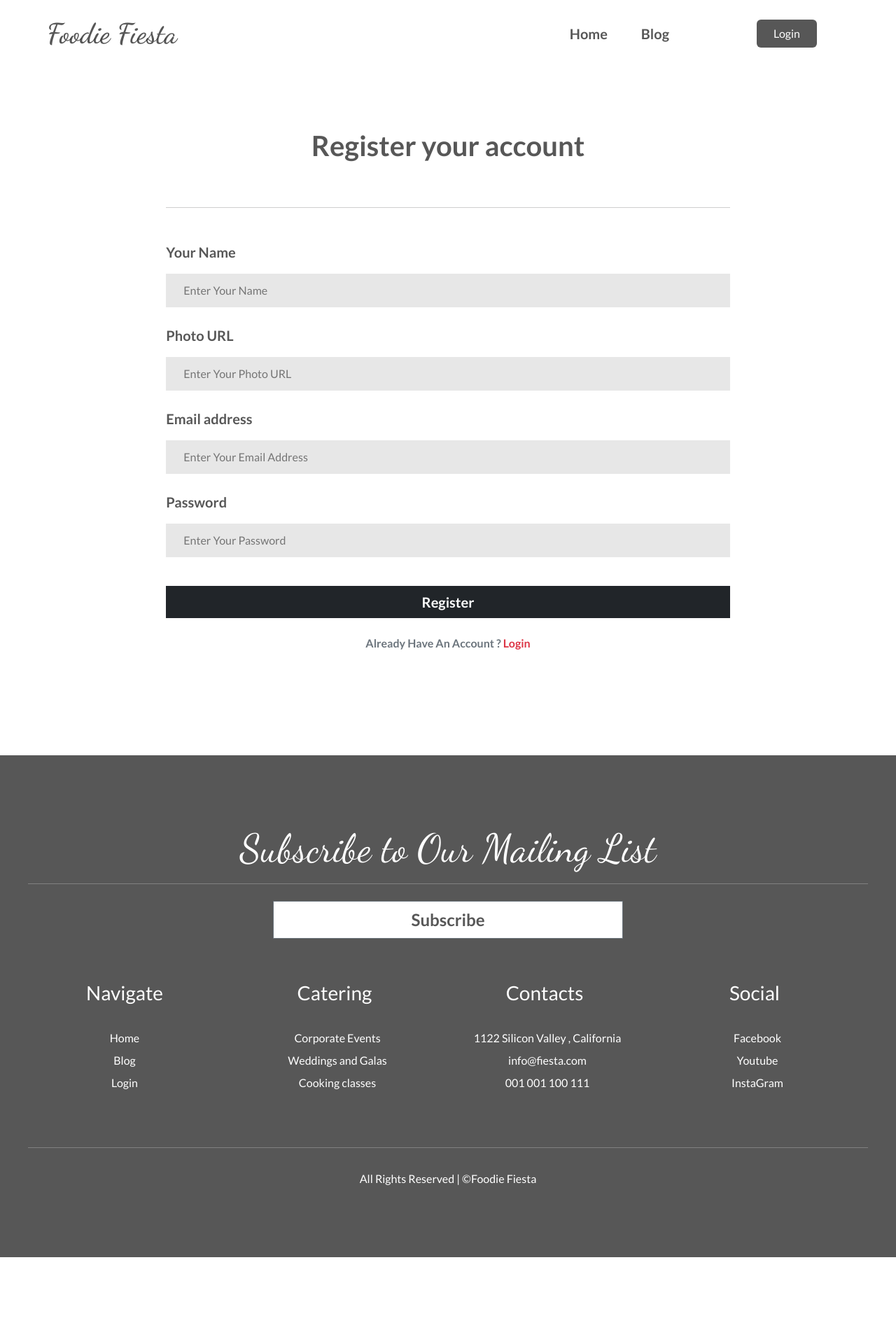
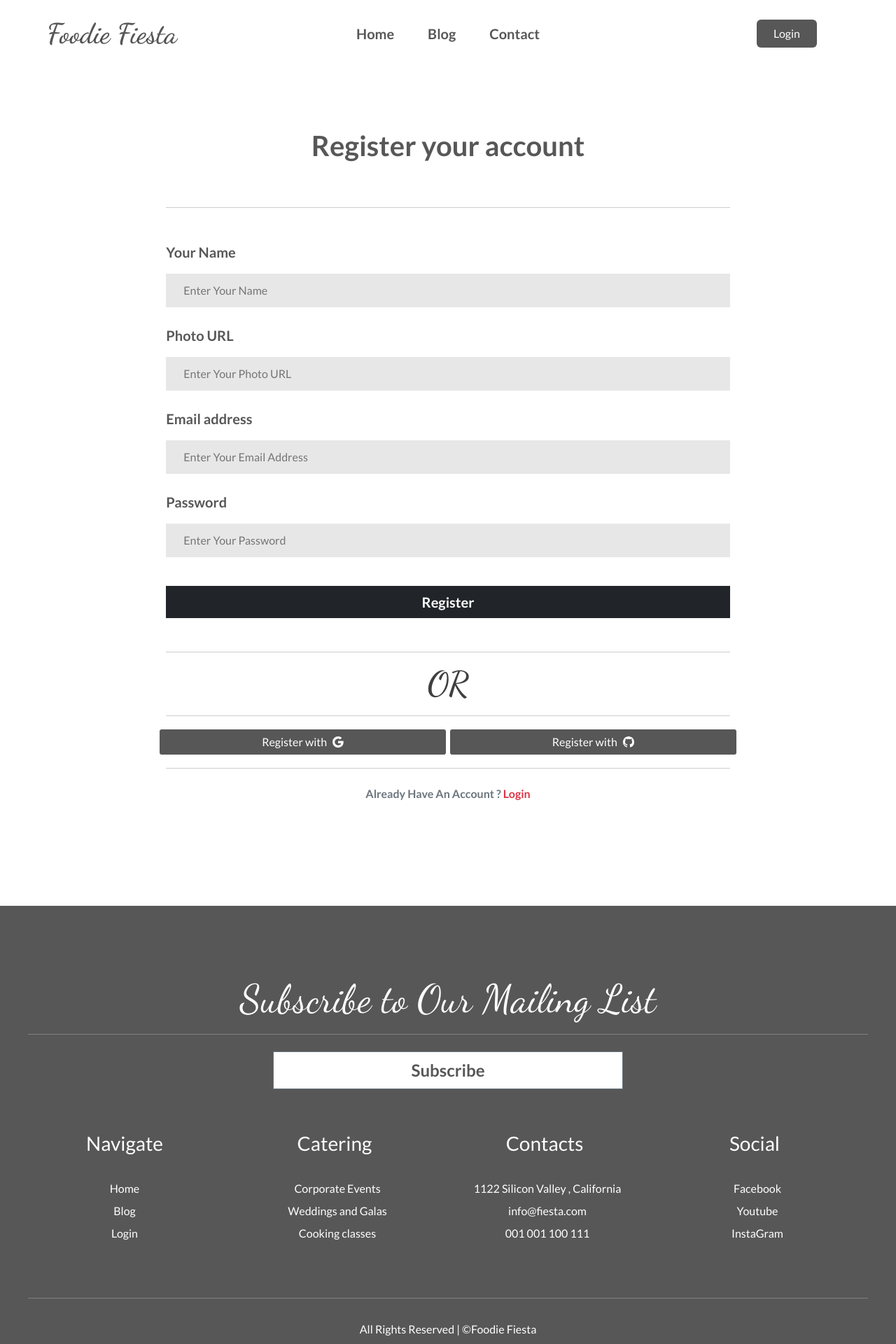
Before and after one commit to safoun10/Foodie-Fiesta-Client, a React (Vite) app: page /register in a window 1280 px wide. Shown: the top 1920 px of the page at 70% size. Before the commit the page ends 1796 px from the top, so only its background shows below. Built offline with nearby package versions, Linux system fonts and the light colour scheme; no server answers.

Commit message:
added third party signup and sign-in design and some easter eggs

```diff
--- a/src/assets/components/footer/Footer.jsx
+++ b/src/assets/components/footer/Footer.jsx
@@ -79,7 +79,15 @@ const Footer = () => {
 						Social
 					</div>
 					<div className="d-flex flex-column align-items-center ms-2 py-2">
-						<div className="mb-2">Facebook</div>
+						<div className="mb-2">
+							<a
+								className="text-decoration-none text-white"
+								href="https://www.facebook.com/safoun.10"
+								target="_blank"
+							>
+								Facebook
+							</a>
+						</div>
 						<div className="mb-2">Youtube</div>
 						<div className="mb-2">InstaGram</div>
 					</div>
--- a/src/assets/components/login/Login.jsx
+++ b/src/assets/components/login/Login.jsx
@@ -3,6 +3,7 @@ import { Link, useLocation, useNavigate } from "react-router-dom";
 import "./Login.css";
 import { toast } from "react-toastify";
 import { AuthContext } from "../../../authProvider/AuthProvider";
+import { BsGithub, BsGoogle } from "react-icons/bs";
 
 const Login = () => {
 	const { loginUser } = useContext(AuthContext);
@@ -48,7 +49,7 @@ const Login = () => {
 							type="email"
 							name="email"
 							id="email"
-                            required
+							required
 						/>
 					</div>
 				</div>
@@ -60,7 +61,7 @@ const Login = () => {
 							type="password"
 							name="password"
 							id="password"
-                            required
+							required
 						/>
 					</div>
 				</div>
@@ -74,6 +75,24 @@ const Login = () => {
 					</button>
 				</div>
 			</form>
+			<div className="mt-5">
+				<hr />
+				<div className="display-5 text-dance my-2 fw-bold text-center">
+					OR
+				</div>
+				<hr />
+				<div>
+					<div className="row">
+						<div className="btn third-party-auth col-11 col-sm-6 mx-auto d-flex justify-content-center align-items-center">
+							Login with <BsGoogle className="ms-2"></BsGoogle>
+						</div>
+						<div className="btn third-party-auth col-11 col-sm-6 mx-auto d-flex justify-content-center align-items-center">
+							Login with <BsGithub className="ms-2"></BsGithub>
+						</div>
+					</div>
+				</div>
+				<hr />
+			</div>
 
 			<div className="text-center mt-4 title-text fw-bold">
 				Don't Have An Account ?
--- /dev/null
+++ b/src/assets/components/register/Register.css
@@ -0,0 +1,9 @@
+.third-party-auth {
+    background-color: var(--color-one);
+    color: white;
+    border: 3px solid white;
+}
+
+.third-party-auth:hover {
+    border: 3px solid var(--color-one);
+}
--- a/src/assets/components/register/Register.jsx
+++ b/src/assets/components/register/Register.jsx
@@ -2,6 +2,8 @@ import React, { useContext, useState } from "react";
 import { Link, useLocation, useNavigate } from "react-router-dom";
 import { AuthContext } from "../../../authProvider/AuthProvider";
 import { toast } from "react-toastify";
+import { BsGithub, BsGoogle } from "react-icons/bs";
+import "./Register.css"
 
 const Register = () => {
 	const { createUser } = useContext(AuthContext);
@@ -118,6 +120,24 @@ const Register = () => {
 						</button>
 					</div>
 				</form>
+				<div className="mt-5">
+					<hr />
+					<div className="display-5 text-dance my-2 fw-bold text-center">
+						OR
+					</div>
+					<hr />
+					<div>
+						<div className="row">
+							<div className="btn third-party-auth col-11 col-sm-6 mx-auto d-flex justify-content-center align-items-center">
+								Register with <BsGoogle className="ms-2"></BsGoogle>
+							</div>
+							<div className="btn third-party-auth col-11 col-sm-6 mx-auto d-flex justify-content-center align-items-center">
+								Register with <BsGithub className="ms-2"></BsGithub>
+							</div>
+						</div>
+					</div>
+					<hr />
+				</div>
 
 				<div className="text-center mt-4 text-secondary fw-bold">
 					Already Have An Account ?
--- a/src/assets/components/topNav/TopNav.jsx
+++ b/src/assets/components/topNav/TopNav.jsx
@@ -24,7 +24,7 @@ const TopNav = () => {
 						Foodie Fiesta
 					</Link>
 				</div>
-				<div className="col-md-6 col-8 d-flex justify-content-end align-items-center gap-5">
+				<div className="col-md-6 col-8 d-flex justify-content-center align-items-center gap-5">
 					<NavLink
 						className="text-decoration-none title-text fw-bold fs-5"
 						to="/home"
@@ -37,6 +37,14 @@ const TopNav = () => {
 						to="/blog"
 					>
 						Blog
+					</NavLink>
+
+					<NavLink
+						className="text-decoration-none title-text fw-bold fs-5"
+						to="https://github.com/safoun10"
+						target="_blank"
+					>
+						Contact
 					</NavLink>
 				</div>
 				{user ? (
```
